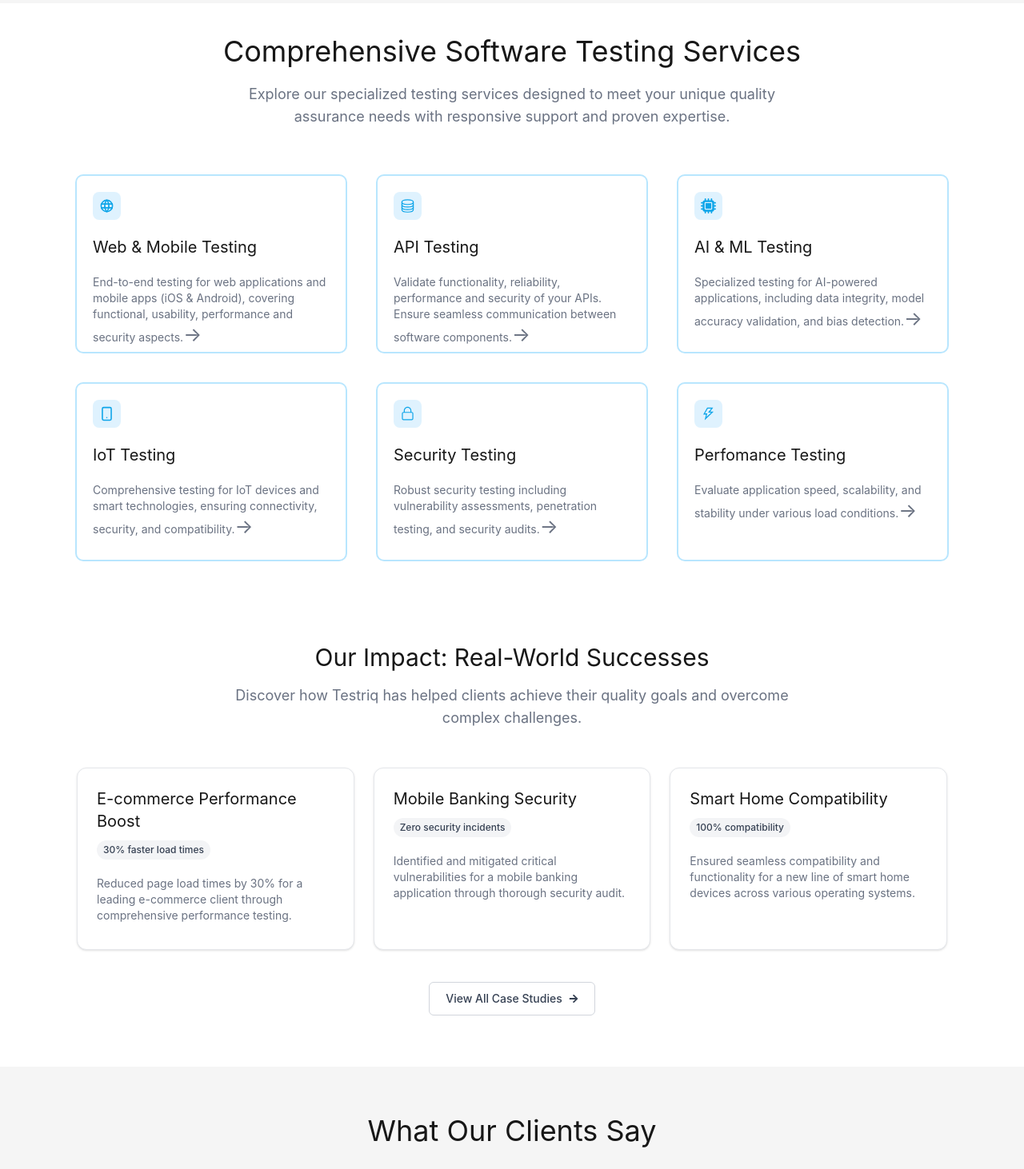
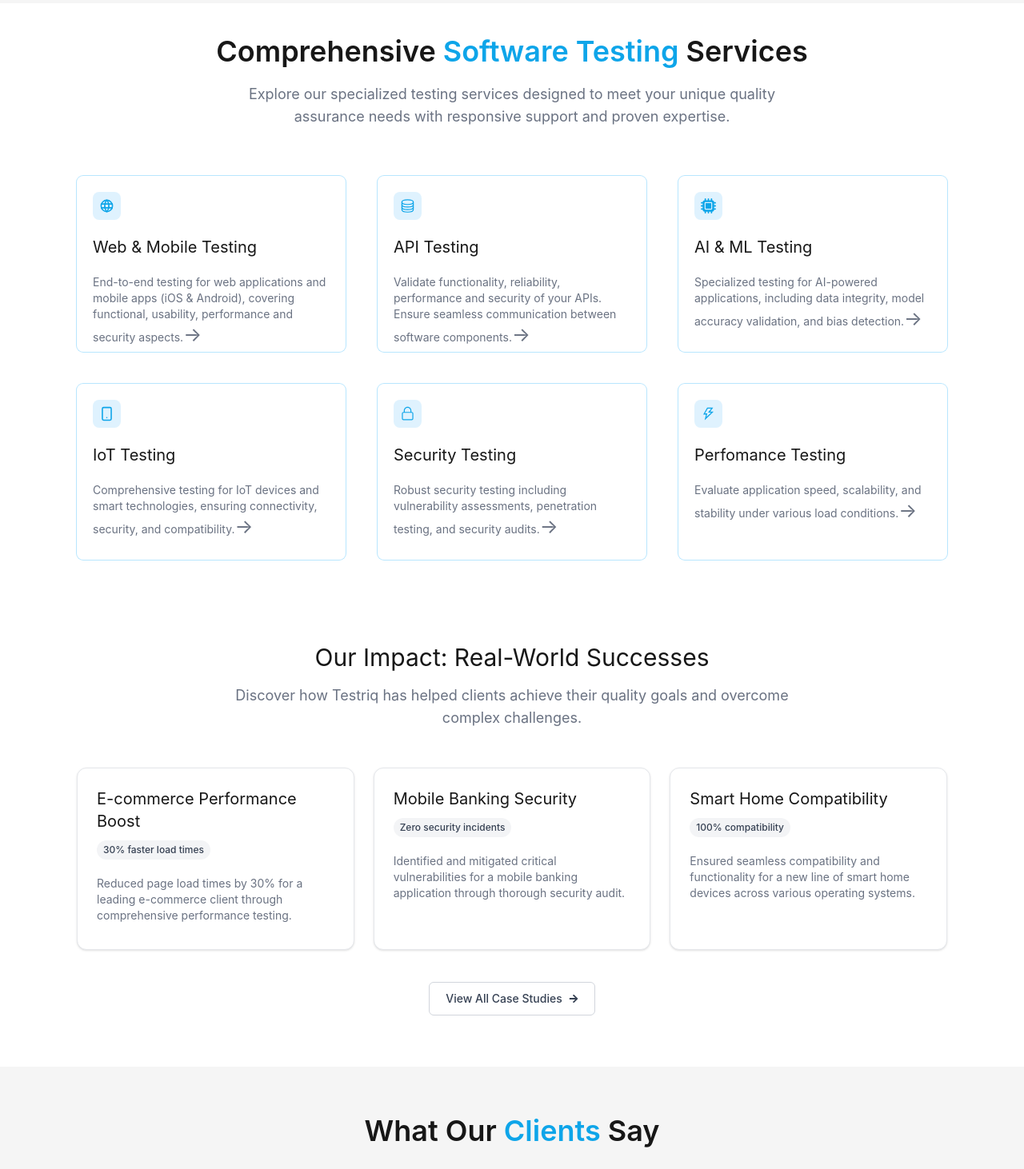
Before and after one commit to prakash47/testrq-3.0, a Next.js app: page / in a window 1280 px wide. Shown: the part 1330-2792 px from the top of the page at 80% size. Built offline with nearby package versions, Linux system fonts and the light colour scheme.

Commit message:
updated some designs

```diff
--- a/src/components/sections/ClientRatingSection.tsx
+++ b/src/components/sections/ClientRatingSection.tsx
@@ -21,6 +21,18 @@ const ClientRatingSection = () => {
         title: 'What Our Clients Say',
         info: 'See what our clients say about our exceptional QA services'
     }
+
+    // Split the title into parts to style "Client" in blue
+    const renderTitle = () => {
+        const titleParts = heading.title.split('Clients');
+        return (
+            <>
+                {titleParts[0]}
+                <span className="text-[theme(color.brand.blue)]">Clients</span>
+                {titleParts[1]}
+            </>
+        );
+    };
     const cardData = [
         // Add client rating data here
         { Comment: "Testriq is thorough and proficient in testing across our diverse user base. They are flexible and reliably meet deadlines.", clientName: "Jake Browning", designation: "Director of Product and Technology" },
@@ -30,7 +42,7 @@ const ClientRatingSection = () => {
     ]
     return (
         <section className='flex flex-col w-full max-w-screen-3xl mx-auto bg-[theme(color.background.gray)] md:px-8 px-8 xl:px-24 py-15  gap-y-6'>
-            <h2 className="text-4xl text-center">{heading.title}</h2>
+            <h2 className="text-4xl font-semibold text-center">{renderTitle()}</h2>
             <p className='text-center text-lg text-gray-500'>{heading.info}</p>
 
             {/* Ratings Card */}
@@ -38,9 +50,9 @@ const ClientRatingSection = () => {
                 {
                     cardData.map((card, index) => (
 
-                        <div key={index} className='flex flex-col ring-sky-200 ring-2 bg-white rounded-lg p-5 gap-y-7 transition duration-300 transform hover:shadow-lg hover:shadow-sky-200'>
+                        <div key={index} className='flex flex-col ring-sky-200 ring-1 bg-white rounded-lg p-5 gap-y-7 transition duration-300 transform hover:shadow-lg hover:shadow-sky-200'>
                             <RatingStar />
-                            <p className='text-gray-500 italic'>" {card.Comment} "</p>
+                            <p className='text-gray-500 italic'>{card.Comment}</p>
                             <div>
                                 <h3 className='text-lg font-semibold'>{card.clientName}</h3>
                                 <p className='text-sm text-gray-500'>{card.designation}</p>
--- a/src/components/sections/HomeChooseTestriq.tsx
+++ b/src/components/sections/HomeChooseTestriq.tsx
@@ -38,7 +38,7 @@ const HomeChooseTestriq = () => {
                     cardData.map((card) => {
                         const Icon = card.icon;
 
-                        return <div key={card.title} className='flex flex-col bg-white ring-sky-200 ring-2 rounded-lg p-5 md:p-5 h-55 gap-y-5 transition duration-300 transform hover:shadow-sky-200 hover:shadow-xl'>
+                        return <div key={card.title} className='flex flex-col bg-white ring-sky-200 ring-1 rounded-lg p-5 md:p-5 h-55 gap-y-5 transition duration-300 transform hover:shadow-sky-200 hover:shadow-xl'>
                             <span><Icon className='text-[theme(color.brand.blue)] bg-sky-100 p-2 rounded-lg' size={35} /></span>
                             <h2 className='text-xl'>{card.title}</h2>
                             <p className='text-gray-500 text-sm'>{card.detail}</p>
--- a/src/components/sections/HomeComprehensiveSoftwareTesting.tsx
+++ b/src/components/sections/HomeComprehensiveSoftwareTesting.tsx
@@ -17,6 +17,18 @@ const HomeComprehensiveSoftwareTesting = () => {
         info: 'Explore our specialized testing services designed to meet your unique quality assurance needs with responsive support and proven expertise.'
     }
 
+    // Split the title into parts to style "Software Testing" in blue
+    const renderTitle = () => {
+        const titleParts = heading.title.split('Software Testing');
+        return (
+            <>
+                {titleParts[0]}
+                <span className="text-[theme(color.brand.blue)]">Software Testing</span>
+                {titleParts[1]}
+            </>
+        );
+    };
+
     const cardData = [
         { icon: TbWorld, title: 'Web & Mobile Testing', href: '#', detail: 'End-to-end testing for web applications and mobile apps (iOS & Android), covering functional, usability, performance and security aspects.' },
         { icon: IoServerOutline, title: 'API Testing', href: '#', detail: 'Validate functionality, reliability, performance and security of your APIs. Ensure seamless communication between software components.' },
@@ -30,7 +42,7 @@ const HomeComprehensiveSoftwareTesting = () => {
         <section className='flex flex-col w-full max-w-screen-2xl mx-auto md:px-8 px-8 xl:px-24 py-10 gap-y-15'>
             {/* Heading section */}
             <div className='flex flex-col gap-y-5 text-center'>
-                <h2 className='text-4xl'>{heading.title}</h2>
+                <h2 className='text-4xl font-semibold'>{renderTitle()}</h2>
                 <p className='text-lg text-gray-500 mx-auto max-w-2xl'>{heading.info}</p>
             </div>
 
@@ -42,7 +54,7 @@ const HomeComprehensiveSoftwareTesting = () => {
                         const Icon = card.icon;
 
                         return <Link href={card.href} key={card.title}>
-                            <div className='flex flex-col ring-sky-200 ring-2 rounded-lg p-5 md:p-5 h-55 gap-y-5 transition duration-300 transform hover:shadow-sky-200 hover:shadow-xl'>
+                            <div className='flex flex-col ring-sky-200 ring-1 rounded-lg p-5 md:p-5 h-55 gap-y-5 transition duration-300 transform hover:shadow-sky-200 hover:shadow-xl'>
                             <span><Icon className='text-[theme(color.brand.blue)] bg-sky-100 p-2 rounded-lg' size={35} /></span>
                             <h2 className='text-xl'>{card.title}</h2>
                             <p className='text-gray-500 text-sm'>{card.detail}<span className='text-2xl'>&#8594;</span></p>
--- a/src/components/sections/HomeIndustryExpert.tsx
+++ b/src/components/sections/HomeIndustryExpert.tsx
@@ -1,5 +1,5 @@
 import React from 'react'
-import { MdTrolley, MdOutlineHealthAndSafety, MdCreditCard } from "react-icons/md";
+import { MdTrolley, MdOutlineHealthAndSafety } from "react-icons/md";
 import { GiSwipeCard } from "react-icons/gi";
 import { ImBooks } from "react-icons/im";
 import { IoGameController } from "react-icons/io5";
@@ -16,6 +16,18 @@ const HomeIndustryExpert = () => {
         info: 'We serve diverse industries with specialized testing solutions tailored to unique business requirements and compliance standards.'
     }
 
+    // Split the title into parts to style "Client" in blue
+    const renderTitle = () => {
+        const titleParts = heading.title.split('Expertise');
+        return (
+            <>
+                {titleParts[0]}
+                <span className="text-[theme(color.brand.blue)]">Expertise</span>
+                {titleParts[1]}
+            </>
+        );
+    };
+
     const cardData = [
         { icon: MdTrolley, title: 'E-commerce', detail: 'Payment gateways, user experience, performance' },
         { icon: MdOutlineHealthAndSafety, title: 'Healthcare', detail: 'HIPAA compliance, data security, usability' },
@@ -29,7 +41,7 @@ const HomeIndustryExpert = () => {
     return (
         <section className='flex flex-col w-full max-w-screen-3xl bg-[theme(color.background.gray)] mx-auto md:px-8 px-8 xl:px-24 py-15 gap-y-15'>
             <div className='flex flex-col gap-y-5 text-center'>
-                <h2 className='text-4xl'>{heading.title}</h2>
+                <h2 className='text-4xl font-semibold'>{renderTitle()}</h2>
                 <p className='text-lg text-gray-500 mx-auto max-w-2xl'>{heading.info}</p>
             </div>
 
@@ -39,7 +51,7 @@ const HomeIndustryExpert = () => {
                     cardData.map((card) => {
                         const Icon = card.icon;
 
-                        return <div key={card.title} className='flex flex-col justify-center items-center text-center ring-sky-200 ring-2 bg-white rounded-lg p-5 md:p-5 h-55 gap-y-5 transition duration-300 transform hover:shadow-sky-200 hover:shadow-lg'>
+                        return <div key={card.title} className='flex flex-col justify-center items-center text-center ring-sky-200 ring-1 bg-white rounded-lg p-5 md:p-5 h-55 gap-y-5 transition duration-300 transform hover:shadow-sky-200 hover:shadow-lg'>
                             <span><Icon className='text-[theme(color.brand.blue)] bg-sky-100 p-2 rounded-lg' size={35} /></span>
                             <h2 className='text-xl'>{card.title}</h2>
                             <p className='text-gray-500 text-sm'>{card.detail}</p>
--- a/src/components/sections/HomeInsightSection.tsx
+++ b/src/components/sections/HomeInsightSection.tsx
@@ -27,7 +27,7 @@ const HomeInsightSection = () => {
             <div className='grid xl:grid-cols-3 md:grid-cols-2 gap-10'>
                 {
                     cardData.map((card) => {
-                        return <div key={card.title} className='flex flex-col justify-start items-start ring-sky-200 ring-2 rounded-lg p-5 md:p-5 h-72 lg:h-68 gap-y-5 transition duration-300 transform hover:shadow-sky-200 hover:shadow-xl'>
+                        return <div key={card.title} className='flex flex-col justify-start items-start ring-sky-200 ring-1 rounded-lg p-5 md:p-5 h-72 lg:h-68 gap-y-5 transition duration-300 transform hover:shadow-sky-200 hover:shadow-xl'>
                             <p className='text-xs text-blue-400 p-1.5 py-1 rounded-2xl bg-sky-100'>{card.about}</p>
                             <div className='flex text-sm text-gray-500 space-x-3'>
                                 <p>{card.date}</p> <span>.</span> <p>{card.readTime}</p>
@@ -41,8 +41,8 @@ const HomeInsightSection = () => {
                 }
             </div>
 
-            <div className='flex justify-center '>
-                <button className='flex justify-center items-center p-2 ring-sky-300 ring-2 hover:bg-[theme(color.brand.blue)] transition duration-300 cursor-pointer text-[theme(color.brand.blue)] hover:text-white w-50 rounded-lg'>View All Articles<span className='text-2xl'>&#8594;</span></button>
+            <div className='flex justify-center'>
+                <button className='flex justify-center items-center p-2 ring-sky-300 ring-2 hover:bg-[theme(color.brand.blue)] transition duration-300 cursor-pointer text-[theme(color.brand.blue)] hover:text-white w-50 rounded-lg'>View All Articles &nbsp;<span className='text-2xl'>&#8594;</span></button>
             </div>
 
         </section>
--- a/src/components/sections/HomeSection2.tsx
+++ b/src/components/sections/HomeSection2.tsx
@@ -19,7 +19,7 @@ const HomeSection2 = () => {
                 {/* Left Section */}
 
                 <div className="flex flex-col w-full lg:w-1/2">
-                    <h2 className="text-4xl lg:w-2xl">Why Choose Testriq? Your Partner In Quality Assurance</h2>
+                    <h2 className="text-4xl font-semibold lg:w-2xl">Why Choose <span className="text-[theme(color.brand.blue)]"> Testriq</span>? Your Partner In Quality Assurance</h2>
 
                     <p className="text-gray-500 text-lg mt-5 max-w-2xl">Testriq QA LAB LLP is dedicated to helping award winning application. Our team of ISTQB Certified Experts specialize in a wide range of testing services, ensuring quality and client success across diverse industries.</p>
 
```
